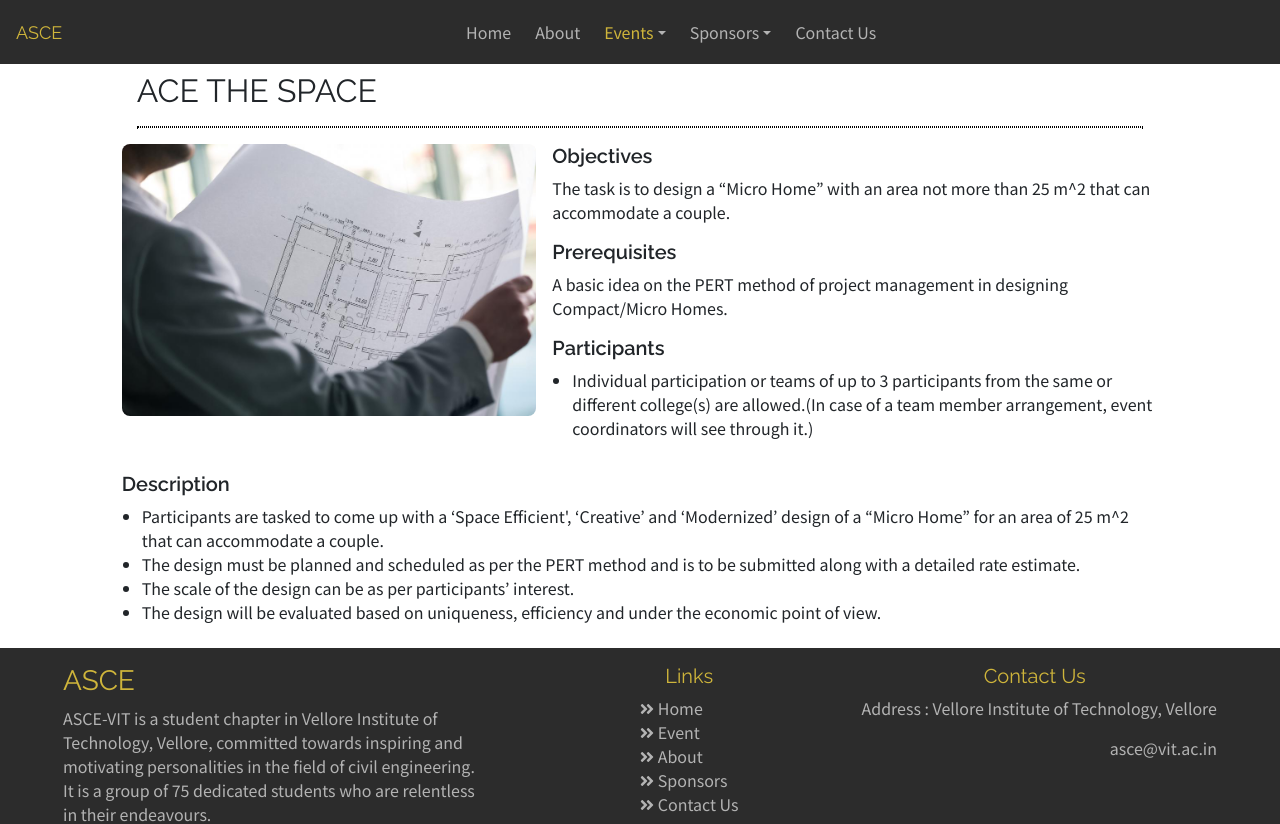
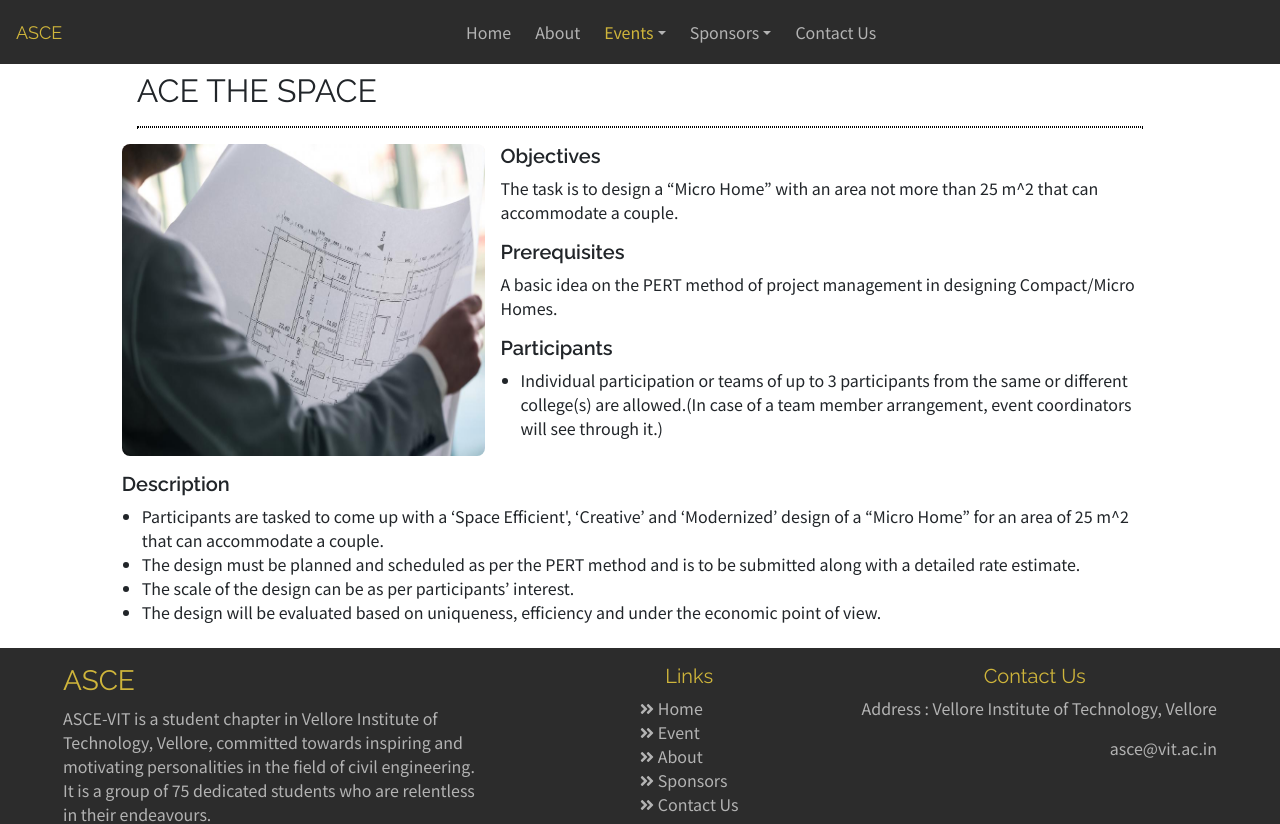
Before and after one commit to RaghavAgarwal0704/ASCE-site, a React (Create React App) app in the folder client/: page /event/inhouse/acethespace in a window 1280 px wide. Shown: the top 824 px of the page. Built offline with nearby package versions, Linux system fonts and the light colour scheme.

Commit message:
UI changes and debug

```diff
--- a/client/src/components/event.component.jsx
+++ b/client/src/components/event.component.jsx
@@ -47,6 +47,7 @@ const Event = () => {
                     </>
                 )}
             </div>
+            {events[event].description && (
                 <div className='col-12 px-0  mt-md-3'>
                     <h5>
                         <strong>Description</strong>
@@ -57,6 +58,7 @@ const Event = () => {
                         ))}
                     </ul>
                 </div>
+            )}
         </div>
     );
 };
--- a/client/src/pages/inhouseEvent.page.jsx
+++ b/client/src/pages/inhouseEvent.page.jsx
@@ -15,7 +15,7 @@ const InhouseCompetitions = () => {
                 <div className='col-12 col-sm-6 col-md-4 position-relative p-1'>
                     <Link to='/event/inhouse/unbreakable'>
                         <img src={unbreakable} alt='unbreakable' />
-                        <div class='centered'>
+                        <div className='centered'>
                             <h4>Unbreakable(quiz)</h4>
                         </div>
                     </Link>
@@ -23,7 +23,7 @@ const InhouseCompetitions = () => {
                 <div className='col-12 col-sm-6 col-md-4 position-relative p-1'>
                     <Link to='/event/inhouse/acethespace'>
                         <img src={acethespace} alt='acethespace' />
-                        <div class='centered'>
+                        <div className='centered'>
                             <h4>Ace the Space</h4>
                         </div>
                     </Link>
@@ -31,7 +31,7 @@ const InhouseCompetitions = () => {
                 <div className='col-12 col-sm-6 col-md-4 position-relative p-1'>
                     <Link to='/event/inhouse/cadathon'>
                         <img src={cadathon} alt='cadathon' />
-                        <div class='centered'>
+                        <div className='centered'>
                             <h4>CAD-A-THON</h4>
                         </div>
                     </Link>
@@ -39,7 +39,7 @@ const InhouseCompetitions = () => {
                 <div className='col-12 col-sm-6 col-md-4 position-relative p-1'>
                     <Link to='/event/inhouse/paper'>
                         <img src={paper} alt='paper' />
-                        <div class='centered'>
+                        <div className='centered'>
                             <h4>Paper presentation</h4>
                         </div>
                     </Link>
--- a/client/src/pages/nationalEvent.page.jsx
+++ b/client/src/pages/nationalEvent.page.jsx
@@ -14,7 +14,7 @@ const NationalCompetitions = () => {
                 <div className='col-12 col-sm-6 col-md-4 position-relative p-1'>
                     <Link to='/event/national/canoe'>
                         <img src={canoe} alt='canoe' />
-                        <div class='centered'>
+                        <div className='centered'>
                             <h4>ASCE Concrete Canoe Competition</h4>
                         </div>
                     </Link>
@@ -22,7 +22,7 @@ const NationalCompetitions = () => {
                 <div className='col-12 col-sm-6 col-md-4 position-relative p-1'>
                     <Link to='/event/national/sustainable'>
                         <img src={sustainable} alt='sustainable' />
-                        <div class='centered'>
+                        <div className='centered'>
                             <h4>ASCE Sustainable Solutions Competition</h4>
                         </div>
                     </Link>
@@ -30,7 +30,7 @@ const NationalCompetitions = () => {
                 <div className='col-12 col-sm-6 col-md-4 position-relative p-1'>
                     <Link to='/event/national/survey'>
                         <img src={survey} alt='survey' />
-                        <div class='centered'>
+                        <div className='centered'>
                             <h4>ASCE UESI Surveying Competition</h4>
                         </div>
                     </Link>
--- a/client/src/pages/workshopEvent.page.jsx
+++ b/client/src/pages/workshopEvent.page.jsx
@@ -14,7 +14,7 @@ const workshop = () => {
                 <div className='col-12 col-sm-6 col-md-4 position-relative p-1'>
                     <Link to='/event/workshop/bim'>
                         <img src={bim} alt='bim' />
-                        <div class='centered'>
+                        <div className='centered'>
                             <h4>BIM</h4>
                         </div>
                     </Link>
@@ -22,7 +22,7 @@ const workshop = () => {
                 <div className='col-12 col-sm-6 col-md-4 position-relative p-1'>
                     <Link to='/event/workshop/modular'>
                         <img src={modular} alt='modular' />
-                        <div class='centered'>
+                        <div className='centered'>
                             <h4>Modular and Nano housing</h4>
                         </div>
                     </Link>
@@ -30,7 +30,7 @@ const workshop = () => {
                 <div className='col-12 col-sm-6 col-md-4 position-relative p-1'>
                     <Link to='/event/workshop/concrete'>
                         <img src={concrete} alt='concrete' />
-                        <div class='centered'>
+                        <div className='centered'>
                             <h4>Self healing concrete</h4>
                         </div>
                     </Link>
--- a/client/src/styles/_events.scss
+++ b/client/src/styles/_events.scss
@@ -1,6 +1,6 @@
 a img {
     width: 100%;
-    /* max-height: 100%; */
+    height: 100%;
     max-height: 250px;
     filter: blur(0px);
     -webkit-filter: blur(0px);
@@ -45,17 +45,19 @@ article p {
     text-align: justify;
 }
 .event-img {
-    width: 40%;
+    width: 35%;
     img {
         width: 100%;
         border-radius: 0.5em;
+        height: 100%;
     }
     @media only screen and (max-width: 767px) {
         width: 100%;
     }
 }
 .event-content {
-    width: 60%;
+    width: 65%;
+    word-break: break-word;
     @media only screen and (max-width: 767px) {
         margin-top: 1em;
         width: 100%;
--- a/client/src/styles/index.css
+++ b/client/src/styles/index.css
@@ -1,7 +1,7 @@
 @import url("https://fonts.googleapis.com/css2?family=Noto+Sans+JP&display=swap&family=Raleway:wght@400;600");
 a img {
   width: 100%;
-  /* max-height: 100%; */
+  height: 100%;
   max-height: 250px;
   filter: blur(0px);
   -webkit-filter: blur(0px);
@@ -45,12 +45,13 @@ article p {
 }
 
 .event-img {
-  width: 40%;
+  width: 35%;
 }
 
 .event-img img {
   width: 100%;
   border-radius: 0.5em;
+  height: 100%;
 }
 
 @media only screen and (max-width: 767px) {
@@ -60,7 +61,8 @@ article p {
 }
 
 .event-content {
-  width: 60%;
+  width: 65%;
+  word-break: break-word;
 }
 
 @media only screen and (max-width: 767px) {
```
Also changed, not shown: 1 other file (tests, documents, lock files or other folders). Lines whose indentation alone changed are shown as unchanged.
